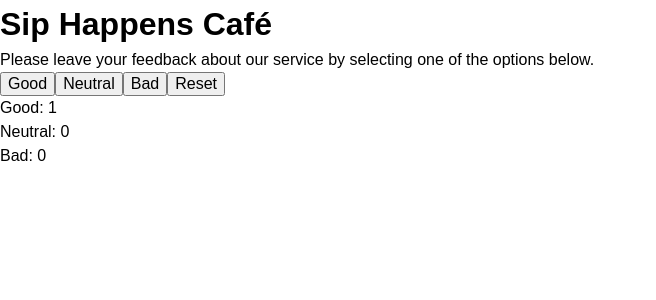
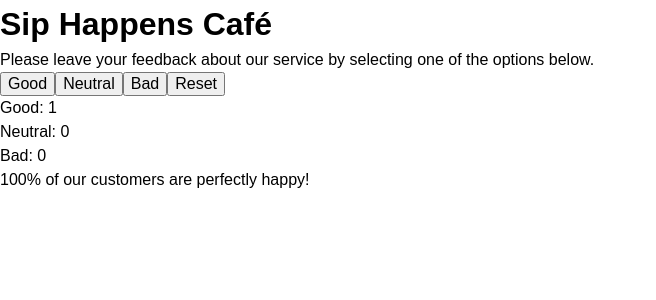
Before and after one commit to Centralice/goit-react-hw-02, a React (Vite) app: page / in a window 1280 px wide. Both pictures are taken after a click on the button "Good". Shown: the top 300 px of the page, without its empty margins (0-656 px from the left). Built offline with nearby package versions, Linux system fonts and the light colour scheme.

Commit message:
Крок 6 in progress

```diff
--- a/src/components/App.jsx
+++ b/src/components/App.jsx
@@ -2,14 +2,21 @@ import Description from "./Description/Description";
 import Feedback from "./Feedback/Feedback";
 import Notification from "./Notification/Notification";
 import Options from "./Options/Options";
-import { useState } from "react";
+import { useState, useEffect } from "react";
 
 const App = () => {
-  const [feedback, setFeedback] = useState({
+  const [feedback, setFeedback] = useState(() => {
+    const savedFeedback = window.localStorage.getItem("savedFeedback");
+
+    if (savedFeedback !== null) {
+      return JSON.parse(savedFeedback);
+    }
+    return {
     good: 0,
     neutral: 0,
     bad: 0,
-  });
+  };
+})
 
   const updateFeedback = (feedbackType) => {
     setFeedback((prev) => ({
@@ -19,6 +26,7 @@ const App = () => {
   };
 
   const totalFeedback = feedback.good + feedback.neutral + feedback.bad;
+  const positiveFeedback = Math.round((feedback.good / totalFeedback) * 100);
 
   const reset = () => {
     setFeedback({
@@ -28,15 +36,33 @@ const App = () => {
   })
   };
 
+  useEffect(() => {
+    window.localStorage.setItem("savedFeedback", JSON.stringify(feedback));
+  }, [
+    {
+      good: 0,
+      neutral: 0,
+      bad: 0,
+    },
+  ]);
+
   return (
     <div>
       <Description />
-      <Options updateFeedback={updateFeedback} reset={reset} totalFeedback={totalFeedback} />
+      <Options
+        updateFeedback={updateFeedback}
+        reset={reset}
+        totalFeedback={totalFeedback}
+      />
 
       {!totalFeedback ? (
         <Notification />
       ) : (
-        <Feedback feedback={feedback} totalFeedback={totalFeedback} />
+        <Feedback
+          feedback={feedback}
+          totalFeedback={totalFeedback}
+          positiveFeedback={positiveFeedback}
+        />
       )}
     </div>
   );
--- a/src/components/Feedback/Feedback.jsx
+++ b/src/components/Feedback/Feedback.jsx
@@ -1,11 +1,12 @@
 import s from "./Feedback.module.css";
 
-const Feedback = ({ feedback, totalFeedback }) => {
+const Feedback = ({ feedback, positiveFeedback }) => {
   return (
     <div>
       <p>Good: {feedback.good}</p>
       <p>Neutral: {feedback.neutral}</p>
       <p>Bad: {feedback.bad}</p>
+      <p>{positiveFeedback}% of our customers are perfectly happy!</p>
     </div>
   );
 };
```
